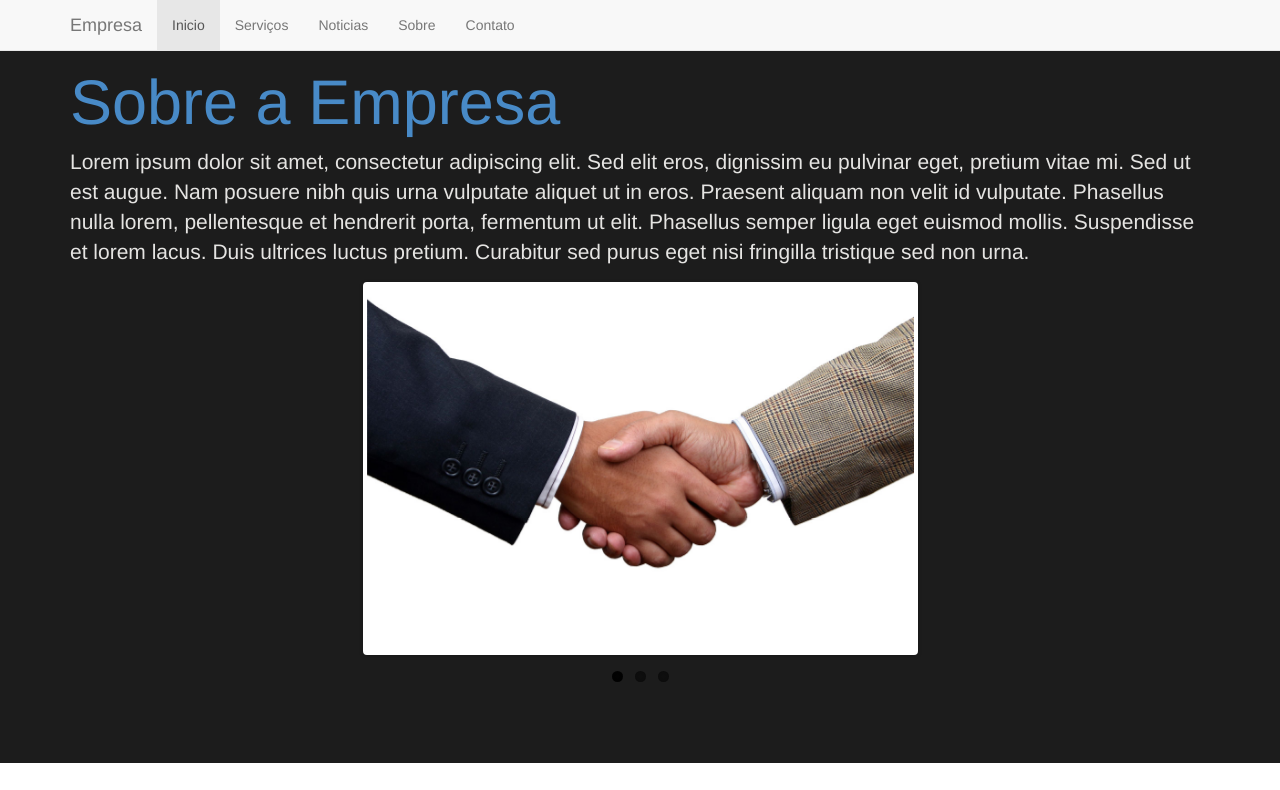
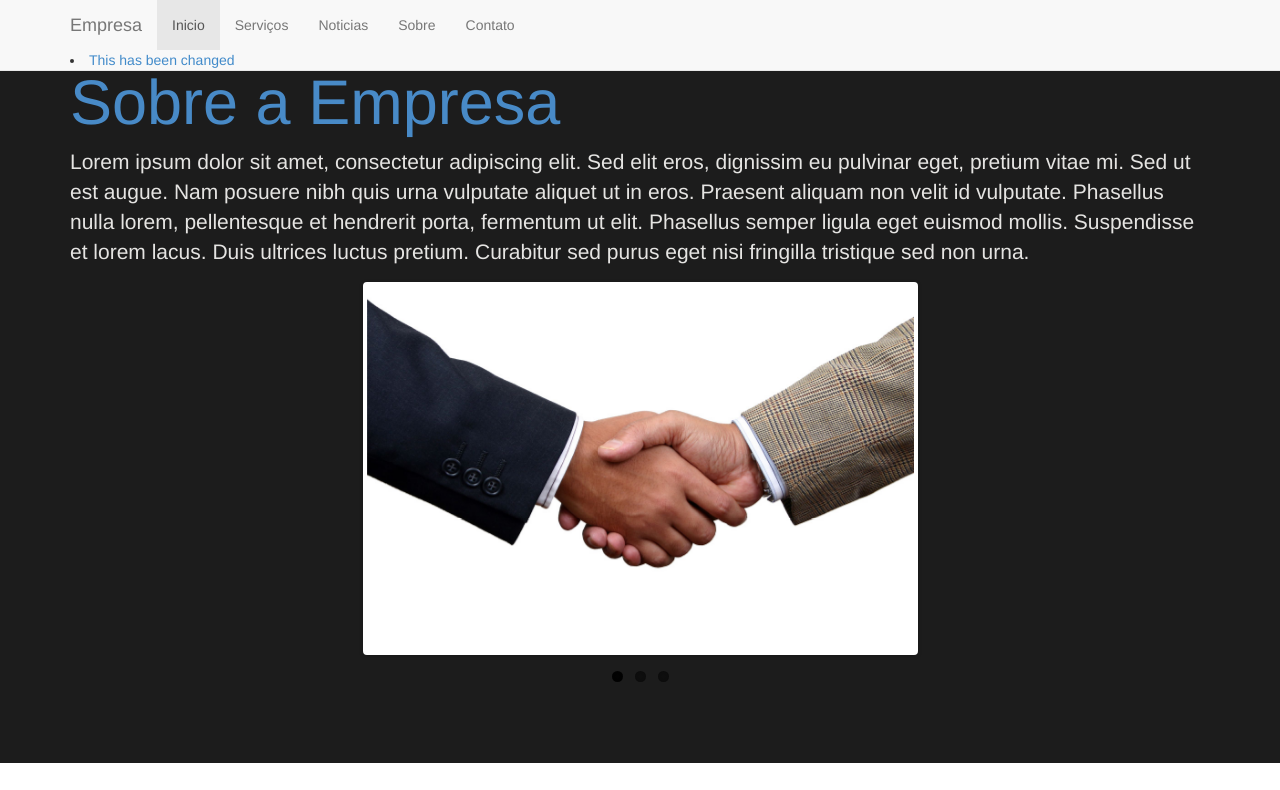
Before and after one commit to bressan3/TrabalhoWeb, a plain HTML site: page index.html in a window 1280 px wide. Shown: the top 790 px of the page. Drawn offline with Linux system fonts and the light colour scheme.

Commit message:
Line 39 has been changed

```diff
--- a/index.html
+++ b/index.html
@@ -36,6 +36,7 @@
                         <li><a href="noticias.html">Noticias</a></li>
                         <li><a href="sobre.html">Sobre</a></li>
                         <li><a href="contato.html">Contato</a></li></div>
+                        <li><a href="index.html">This has been changed</a></li>
                     </ul>
                 </div>
             </div>
```
